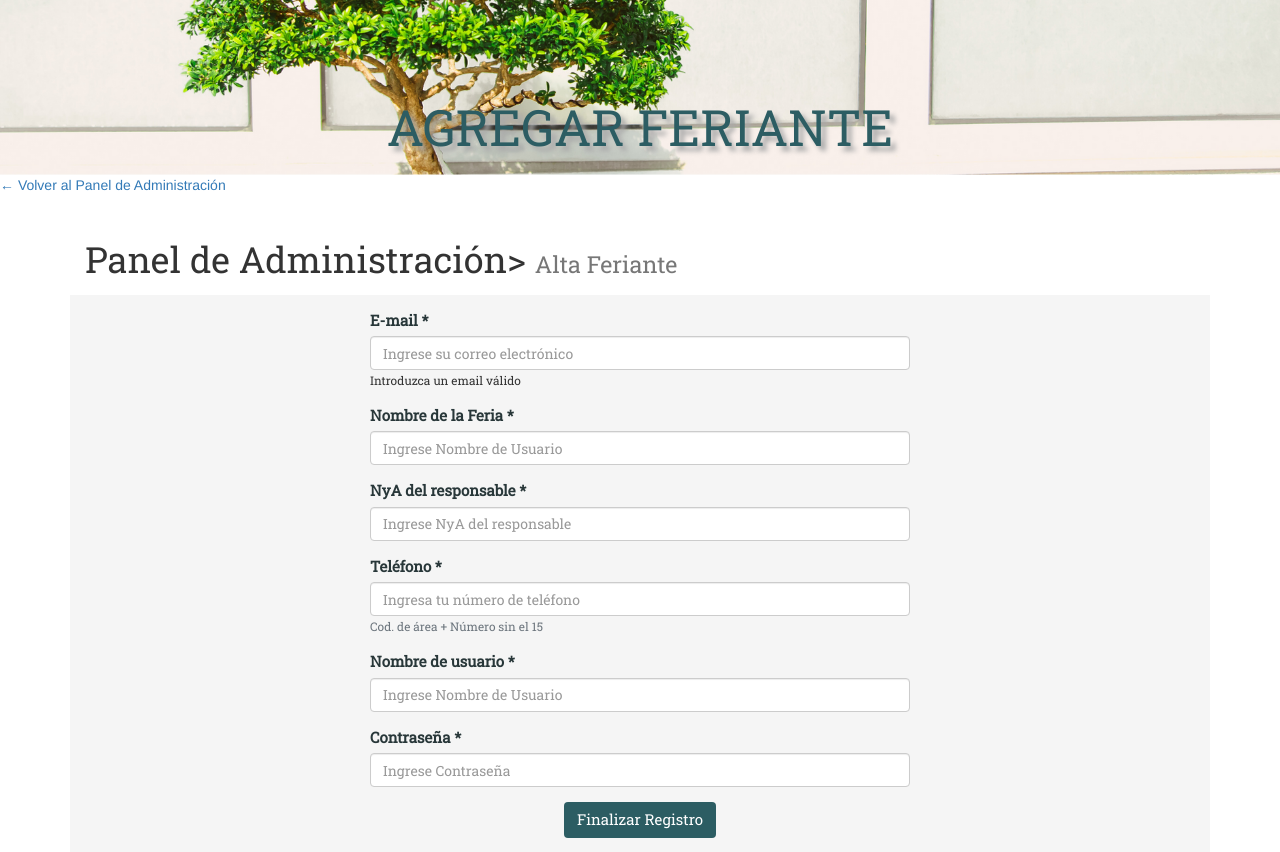
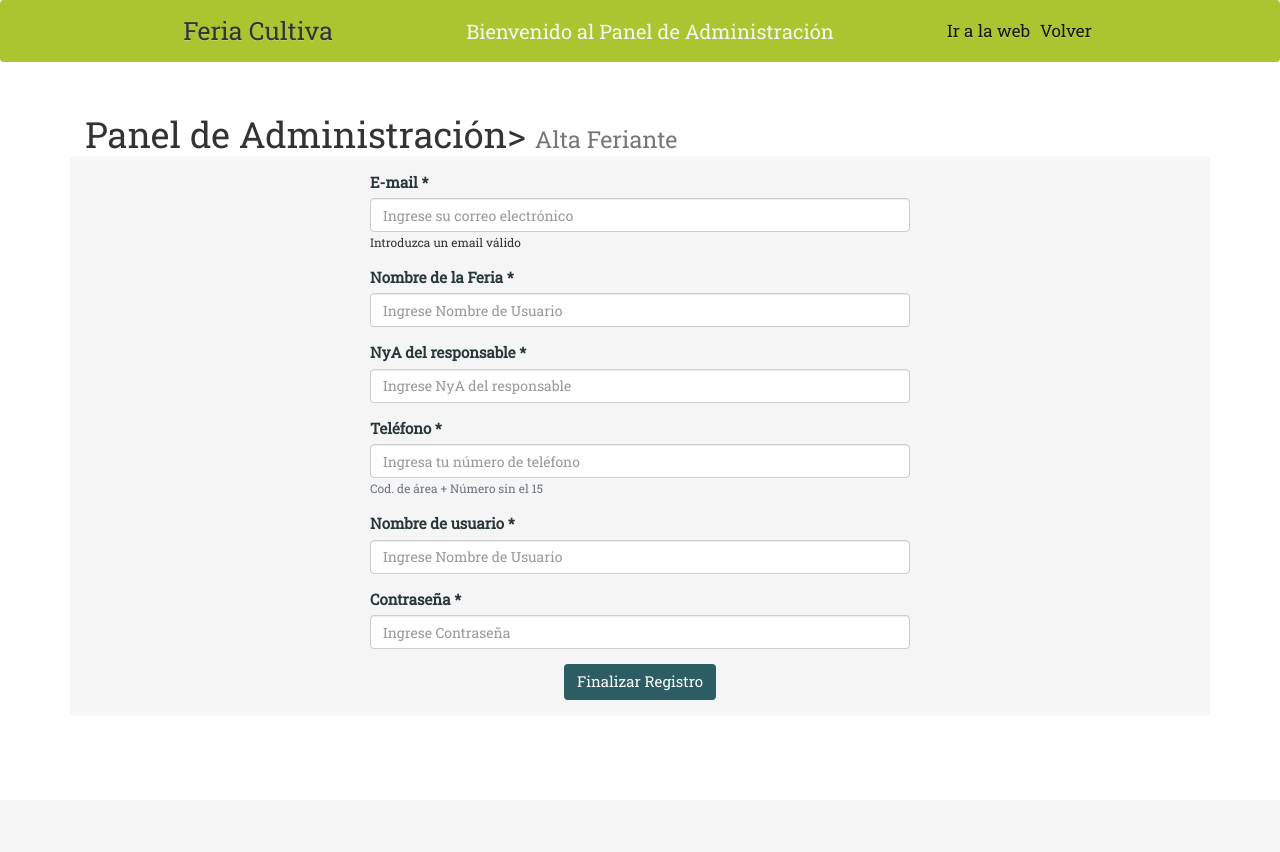
Before and after one commit to EmaRuidiaz/Cecual, a Django app: page /feriantes/agregarFeriante/ in a window 1280 px wide. Shown: the top 852 px of the page. After the commit the page ends 700 px from the top, so only its background shows below. Run offline with Django 3.2, Linux system fonts and the light colour scheme; the visitor is signed in with stand-in values (Sample User, id 1); parts of the project's set-up code (start-up, migrations or seed data) failed here and were passed over; some libraries are stand-ins or nearby versions.

Commit message:
arreglado el panel de admin

```diff
--- a/feriacultiva/templates/Admin/agregarFeriante.html
+++ b/feriacultiva/templates/Admin/agregarFeriante.html
@@ -26,45 +26,43 @@
 
     <!-- título de la pestaña-->
     <title>Agregar Feriante</title>
-    <style type="text/css">
-    	.masthead {
-		  min-height: 160px;
-		  background-size: cover;
-		  background-position: center;
-		  background-repeat: no-repeat;
-		  font-family: 'Roboto Slab', serif;
-		}
-
-		#titulo {
-			padding-top: 80px;
-		  font-size: 50px;
-		  color: #2c5d63;
-		  text-shadow: 5px 5px 5px #aaa;
-		}
-    </style>
   </head>
 
 
   <body >
-	<header class="masthead" style="background-image: url({% static 'img/agregarferiante.png' %}) ">
-  		<div class="container h-100">
-    		<div class="row h-100 align-items-center">
-      			<div class="col-12 text-center">
-        			<h1 class="font-weight-light" id="titulo">AGREGAR FERIANTE</h1>
-        			<p class="lead"></p>
-      			</div>
-    		</div>
-  		</div>
-	</header>
+	<!--navbar admin-->
+
+<nav class="navbar navbar-expand-lg navbar-light " style="background-color:#a9c52f">
+  <div class="container">
+
+          <a class="navbar-brand" style="font-size: 25px;">Feria Cultiva</a>
+
+           <a class="nav-link disabled" href="#" style="color: #f5f5f5;  font-size: 20px;">Bienvenido al Panel de Administración</a>
 
 
-<a href="{% url 'panelAdmin' %}"> ← Volver al Panel de Administración</a>
+          <div >
+            <ul class="navbar-nav navbar-nav flex-row w-100">
+
+                  <li class="nav-item active">
+                    <a class="nav-link" href=" {% url 'start' %} " style="font-size: 17px;">Ir a la web <span class="sr-only">(current)</span></a>
+                  </li>
+                  <li class="nav-item active">
+                    <a class="nav-link" href="{% url 'panelAdmin' %}" style="font-size: 17px;">Volver <span class="sr-only">(current)</span></a>
+                  </li>
+
+            </ul>
+          </div>
+  </div>
+</nav>
+
+
+
 <section class="py-5">
   <!-- titulo y subtitulo de la pagina -->
 <div class="container">
 
 
-    <h1 class="my-4">Panel de Administración>
+    <h1 class="my-1">Panel de Administración>
      <small>Alta Feriante</small></h1>
 
 
```
Also changed, not shown: feriacultiva/templates/administrador.html (+31 -11 lines).
